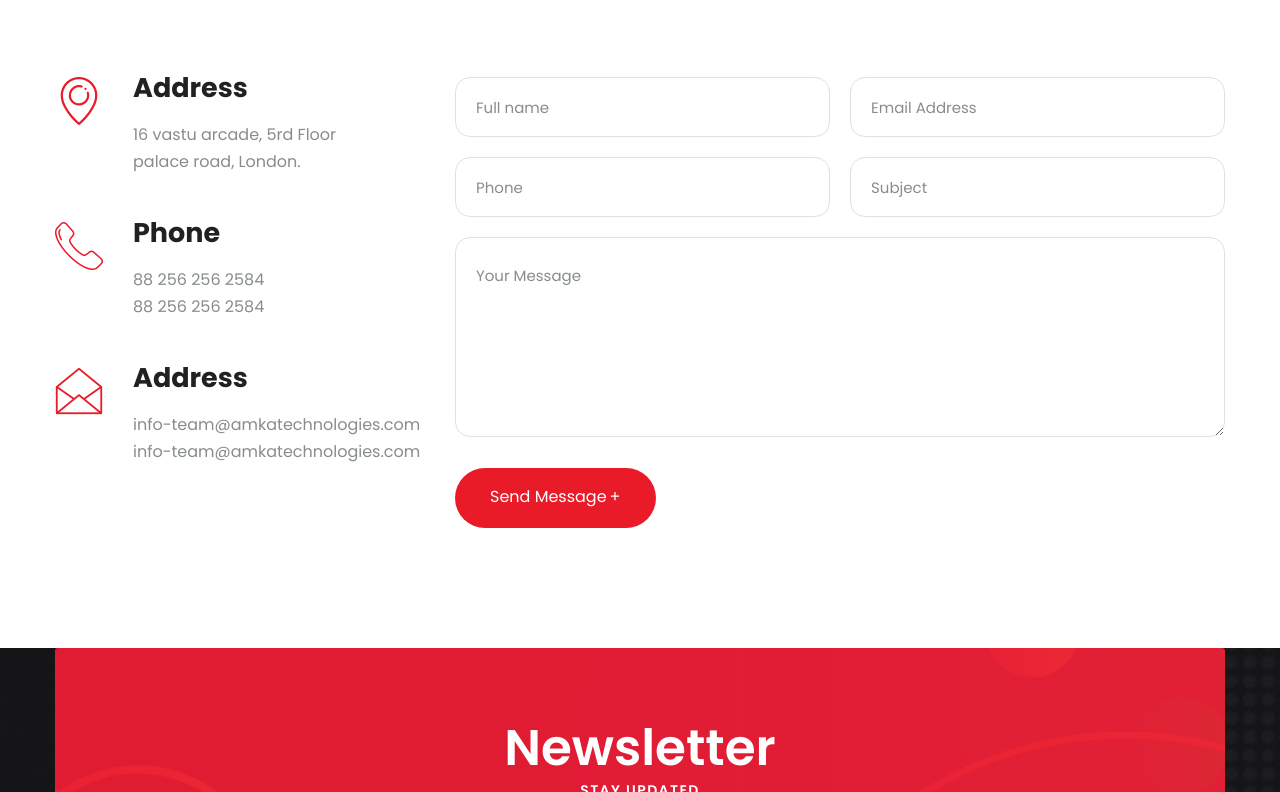
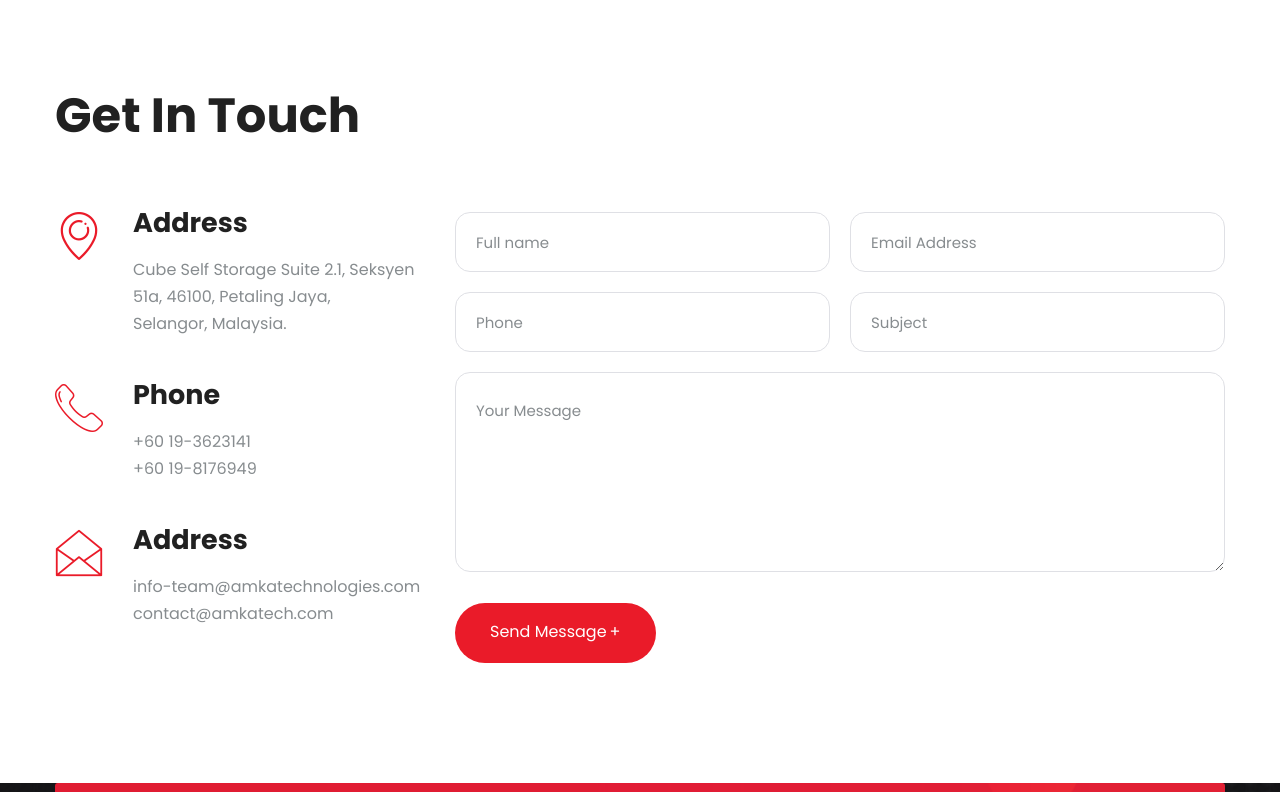
Before and after one commit to hafizi1997/AMKA, a Next.js app: page /contact in a window 1280 px wide. Shown: the part 1548-2340 px from the top of the page. Built offline with nearby package versions, Linux system fonts and the light colour scheme.

Commit message:
fix contact page

```diff
--- a/app/contact/page.tsx
+++ b/app/contact/page.tsx
@@ -3,12 +3,12 @@ import Link from "next/link";
 export default function Home() {
   return (
     <>
-      <Layout headerStyle={2} footerStyle={1} breadcrumbTitle="Contact">
+      <Layout headerStyle={3} footerStyle={1} breadcrumbTitle="Contact">
         {/*Google Map Start*/}
         <section className="google-map-one">
           <div className="container">
             <iframe
-              src="https://www.google.com/maps/embed?pb=!1m18!1m12!1m3!1d4562.753041141002!2d-118.80123790098536!3d34.152323469614075!2m3!1f0!2f0!3f0!3m2!1i1024!2i768!4f13.1!3m3!1m2!1s0x80e82469c2162619%3A0xba03efb7998eef6d!2sCostco+Wholesale!5e0!3m2!1sbn!2sbd!4v1562518641290!5m2!1sbn!2sbd"
+              src="https://www.google.com/maps/embed?pb=!1m18!1m12!1m3!1d3984.016972429654!2d101.62124867581336!3d3.090140053510808!2m3!1f0!2f0!3f0!3m2!1i1024!2i768!4f13.1!3m3!1m2!1s0x31cc4be0d0219e99%3A0xecc3cbbaa08ca8ca!2sCube%20Self%20Storage%20(Petaling%20Jaya)!5e0!3m2!1sen!2ssg!4v1772613969972!5m2!1sen!2ssg"
               className="google-map__one"
               allowFullScreen=""
             />
@@ -31,8 +31,9 @@ export default function Home() {
                       <div className="content">
                         <h3>Address</h3>
                         <p>
-                          16 vastu arcade, 5rd Floor
-                          <br /> palace road, London.
+                          Cube Self Storage Suite 2.1, Seksyen 51a, 46100,
+                          Petaling Jaya,
+                          <br /> Selangor, Malaysia.
                         </p>
                       </div>
                     </li>
@@ -43,10 +44,10 @@ export default function Home() {
                       <div className="content">
                         <h3>Phone</h3>
                         <p>
-                          <Link href="tel:882562562584">88 256 256 2584</Link>
+                          <Link href="tel:60193623141">+60 19-3623141</Link>
                         </p>
                         <p>
-                          <Link href="tel:882562562584">88 256 256 2584</Link>
+                          <Link href="tel:60198176949">+60 19-8176949</Link>
                         </p>
                       </div>
                     </li>
@@ -63,7 +64,7 @@ export default function Home() {
                         </p>
                         <p>
                           <Link href="mailto:info-team@amkatechnologies.com">
-                            info-team@amkatechnologies.com
+                            contact@amkatech.com
                           </Link>
                         </p>
                       </div>
```
